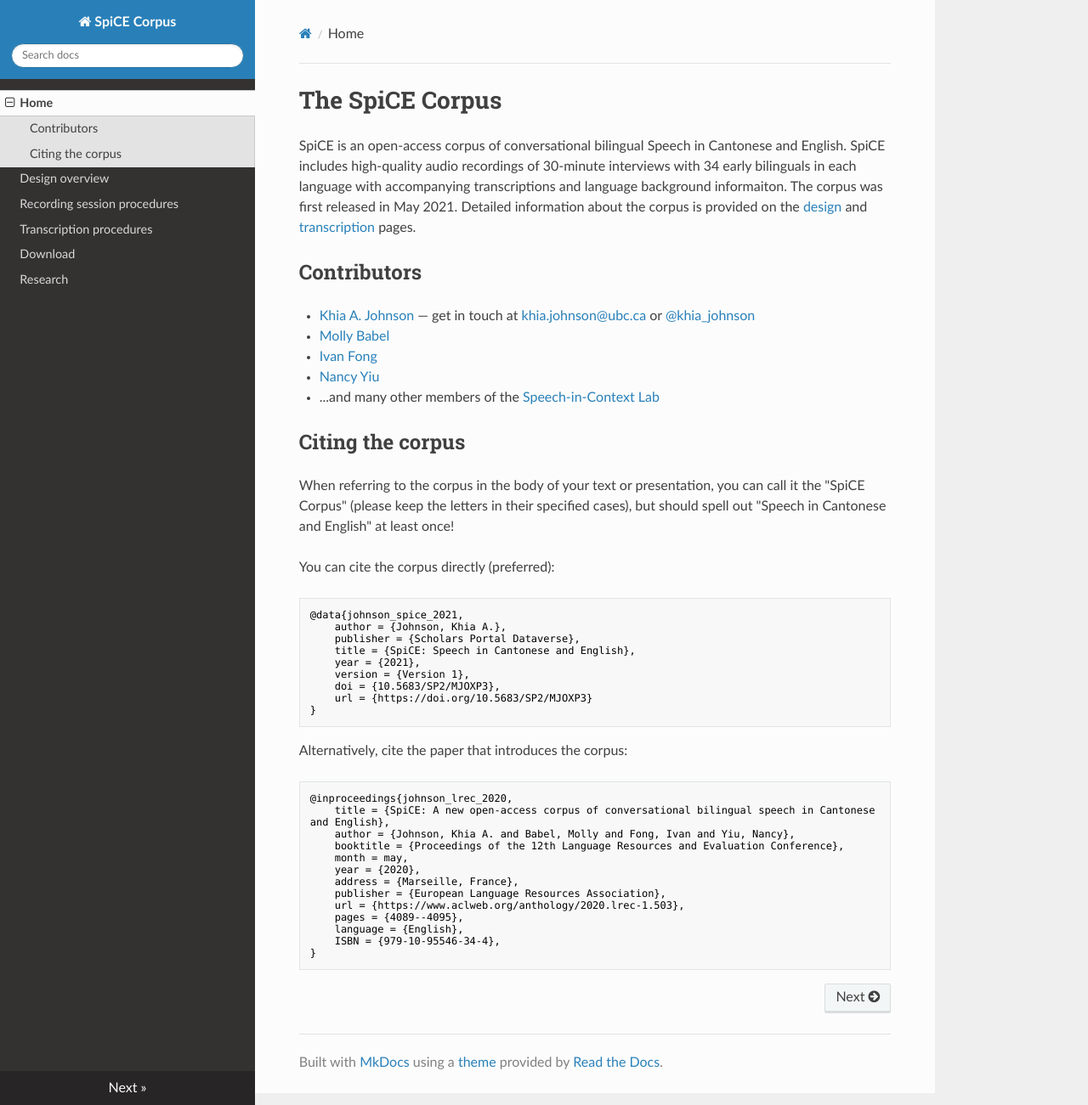
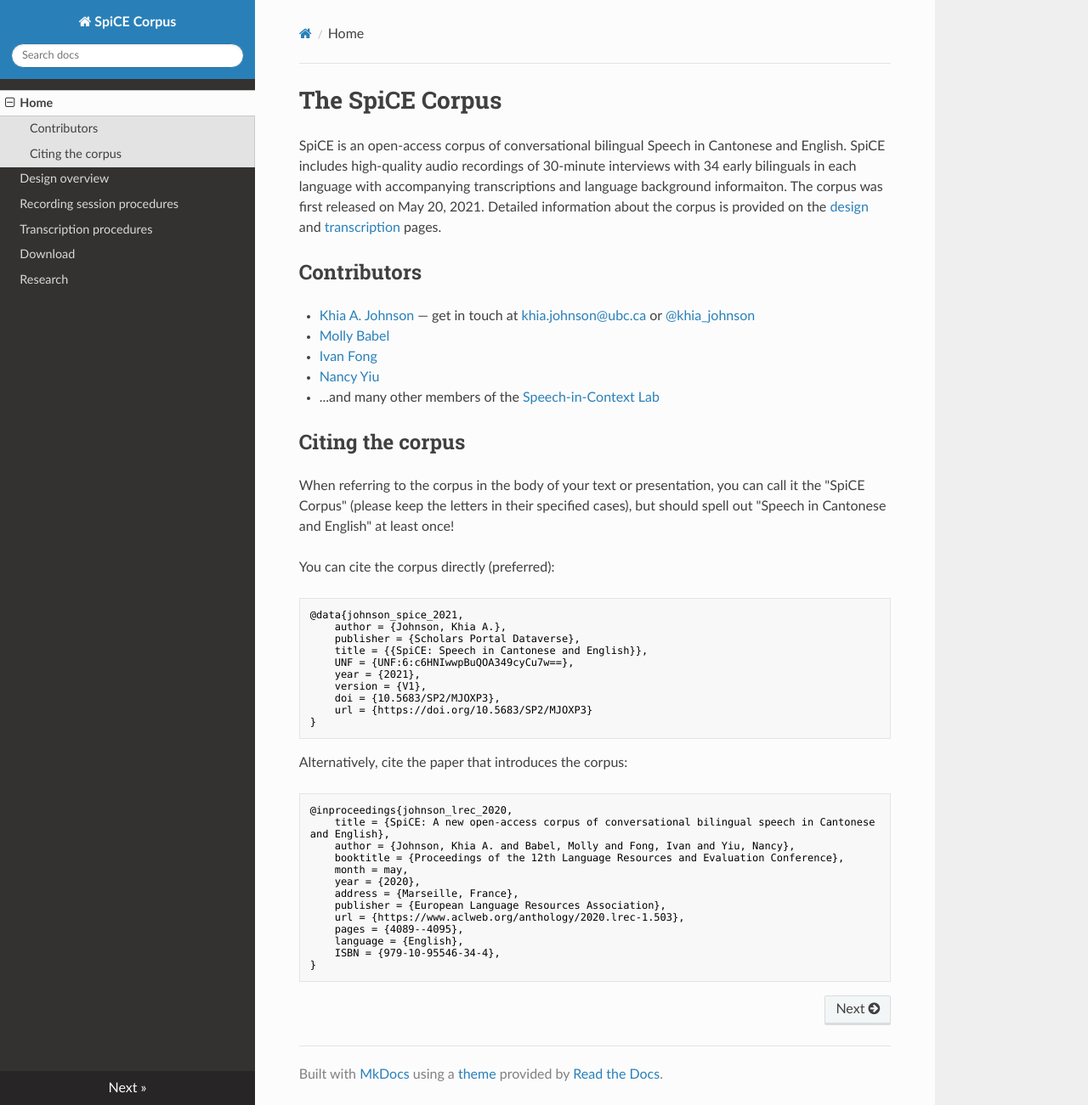
Before and after one commit to khiajohnson/SpiCE-Corpus, an MkDocs documentation site: the page built from docs/index.md, in a window 1280 px wide and 1301 px high. Shown: the whole window at 85% size. Built offline with MkDocs 1.6.1, drawn with Linux system fonts in a browser that asks for light colours; nearby versions of some CDN libraries.

Commit message:
fix link and citation

````diff
--- a/docs/index.md
+++ b/docs/index.md
@@ -1,6 +1,6 @@
 # The SpiCE Corpus
 
-SpiCE is an open-access corpus of conversational bilingual Speech in Cantonese and English. SpiCE includes high-quality audio recordings of 30-minute interviews with 34 early bilinguals in each language with accompanying transcriptions and language background informaiton. The corpus was first released in May 2021. Detailed information about the corpus is provided on the [design](design.md) and [transcription](transcription.md) pages.
+SpiCE is an open-access corpus of conversational bilingual Speech in Cantonese and English. SpiCE includes high-quality audio recordings of 30-minute interviews with 34 early bilinguals in each language with accompanying transcriptions and language background informaiton. The corpus was first released on May 20, 2021. Detailed information about the corpus is provided on the [design](design.md) and [transcription](transcription.md) pages.
 
 ## Contributors
 
@@ -18,13 +18,14 @@ You can cite the corpus directly (preferred):
 
 ```text
 @data{johnson_spice_2021,
-	author = {Johnson, Khia A.},
-	publisher = {Scholars Portal Dataverse},
-	title = {SpiCE: Speech in Cantonese and English},
-	year = {2021},
-	version = {Version 1},
-	doi = {10.5683/SP2/MJOXP3},
-	url = {https://doi.org/10.5683/SP2/MJOXP3}
+    author = {Johnson, Khia A.},
+    publisher = {Scholars Portal Dataverse},
+    title = {{SpiCE: Speech in Cantonese and English}},
+    UNF = {UNF:6:c6HNIwwpBuQOA349cyCu7w==},
+    year = {2021},
+    version = {V1},
+    doi = {10.5683/SP2/MJOXP3},
+    url = {https://doi.org/10.5683/SP2/MJOXP3}
 }
 ```
 
````
Also changed, not shown: docs/download.md (+9 -8 lines), site/download/index.html, site/index.html, site/search/search_index.json, 1 other file.
